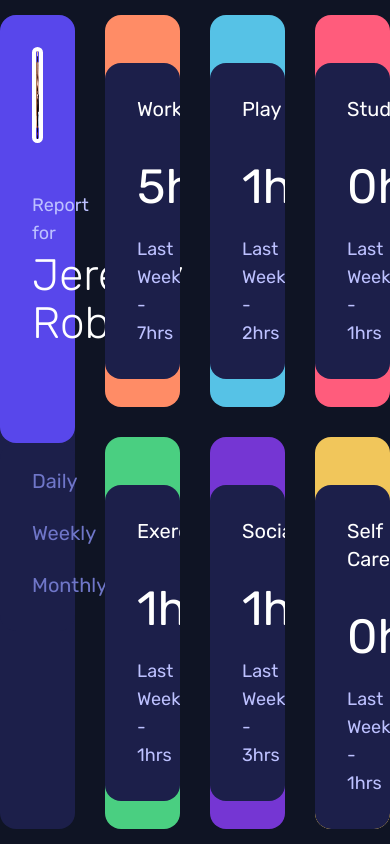
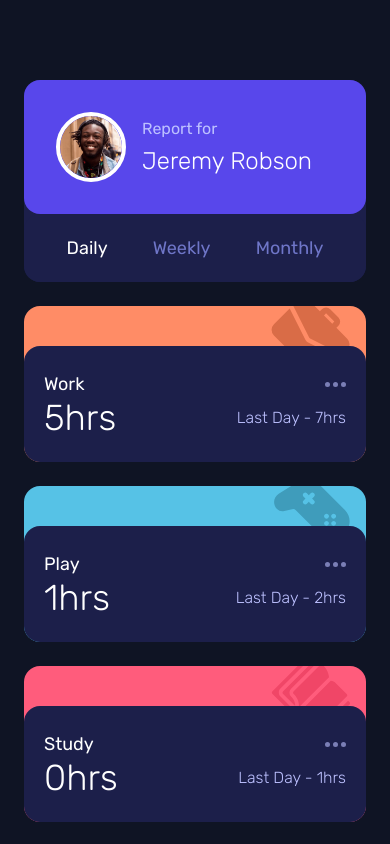
Before and after one commit to utkucanyilmaz/frontendmentor-challenges, a React (Vite) app: page / in a window 390 px wide. Shown: the top 844 px of the page. Built offline with nearby package versions, Linux system fonts and the light colour scheme.

Commit message:
add responsive design, active timeframe corrected

```diff
--- a/src/App.jsx
+++ b/src/App.jsx
@@ -5,8 +5,6 @@ import { useState, useEffect } from "react";
 function App() {
   const [data, setData] = useState([]);
   const [timeframe, setTimeFrame] = useState("daily");
-
-  console.log(timeframe);
 
   const getData = () => {
     fetch("/src/data.json")
@@ -23,8 +21,8 @@ function App() {
   }, []);
 
   return (
-    <div className="flex items-center justify-center h-screen">
-      <section className="container mx-auto grid grid-cols-4 grid-rows-2 gap-[30px]">
+    <div className="flex items-center justify-center lg:h-screen">
+      <section className="container mx-auto grid grid-cols-1 sm:grid-cols-2 px-6 py-20 lg:py-0 lg:px-4 lg:grid-cols-4 lg:grid-rows-2 gap-6 lg:gap-[30px]">
         <User timeframe={timeframe} setTimeFrame={setTimeFrame} />
         {data &&
           data.map(card => (
@@ -33,8 +31,27 @@ function App() {
               bg={card.bg}
               bgImage={card.bgImage}
               title={card.title}
-              current={card.timeframes.daily.current}
-              prev={card.timeframes.daily.previous}
+              typeOfLast={
+                timeframe === "daily"
+                  ? "Day"
+                  : timeframe === "weekly"
+                  ? "Week"
+                  : "Month"
+              }
+              current={
+                timeframe === "daily"
+                  ? card.timeframes.daily.current
+                  : timeframe === "weekly"
+                  ? card.timeframes.weekly.current
+                  : card.timeframes.monthly.current
+              }
+              prev={
+                timeframe === "daily"
+                  ? card.timeframes.daily.previous
+                  : timeframe === "weekly"
+                  ? card.timeframes.weekly.previous
+                  : card.timeframes.monthly.previous
+              }
             />
           ))}
       </section>
--- a/src/components/Button.jsx
+++ b/src/components/Button.jsx
@@ -1,10 +1,14 @@
-export default function Button({ children, timeframe, setTimeFrame }) {
+export default function Button({ children, setTimeFrame, timeframe }) {
   return (
     <button
       onClick={() => {
         setTimeFrame(() => children.toLowerCase());
       }}
-      className="text-neutral-desaturated-blue hover:text-white text-xl"
+      className={`transition-colors text-neutral-desaturated-blue hover:text-white text-lg lg:text-xl ${
+        timeframe === children.toLowerCase()
+          ? "text-white"
+          : "text-neutral-desaturated-blue"
+      }`}
     >
       {children}
     </button>
--- a/src/components/Card.jsx
+++ b/src/components/Card.jsx
@@ -1,12 +1,20 @@
-export default function Card({ title, current, prev, bg, bgImage }) {
+export default function Card({
+  title,
+  current,
+  prev,
+  bg,
+  bgImage,
+  typeOfLast,
+}) {
   return (
     <div
-      className={`cursor-pointer rounded-2xl ${bg} relative before:absolute before:content-[url('${bgImage}')] before:top-0 before:right-4 overflow-hidden `}
+      style={{ backgroundImage: `url('${bgImage}')` }}
+      className={`cursor-pointer rounded-2xl ${bg} bg-no-repeat bg-[top_-0.5rem_right_1rem] flex flex-col justify-end`}
     >
-      <div className="pt-12 flex flex-col justify-end ">
-        <div className="flex flex-col gap-y-10 bg-neutral-dark-blue p-8 text-white rounded-2xl transition-colors hover:bg-neutral-desaturated-blue z-10">
+      <div className="pt-10 lg:pt-12 flex flex-col justify-end ">
+        <div className="flex flex-col lg:gap-y-10 bg-neutral-dark-blue px-5 py-6 lg:p-8 text-white rounded-2xl transition-colors hover:bg-neutral-desaturated-blue">
           <div className="flex justify-between ">
-            <p className="text-xl ">{title}</p>
+            <p className="text-lg lg:text-xl ">{title}</p>
             <button>
               <img
                 className="transition-opacity opacity-60 hover:opacity-100"
@@ -15,9 +23,9 @@ export default function Card({ title, current, prev, bg, bgImage }) {
               />
             </button>
           </div>
-          <div className="flex flex-col gap-y-6">
-            <p className="text-5xl">{`${current}hrs`}</p>
-            <p className="text-lg text-neutral-pale-blue">{`Last Week - ${prev}hrs`}</p>
+          <div className="flex flex-row justify-between items-center lg:items-start lg:flex-col gap-y-6">
+            <p className="text-4xl sm:text-3xl font-thin lg:text-6xl">{`${current}hrs`}</p>
+            <p className="text-base font-thin lg:text-lg text-neutral-pale-blue">{`Last ${typeOfLast} - ${prev}hrs`}</p>
           </div>
         </div>
       </div>
--- a/src/components/User.jsx
+++ b/src/components/User.jsx
@@ -2,22 +2,23 @@ import Button from "./Button";
 
 export default function User({ timeframe, setTimeFrame }) {
   return (
-    <div className="bg-neutral-dark-blue rounded-2xl row-span-2">
-      <div className="bg-primary-blue px-8 pt-8 py-24 flex flex-col gap-y-12 rounded-2xl">
+    <div className="bg-neutral-dark-blue rounded-2xl lg:row-span-2 sm:col-span-2 lg:col-span-1">
+      <div className="bg-primary-blue p-8 lg:pb-24 flex flex-row items-center lg:items-start lg:flex-col gap-x-4 lg:gap-y-12 rounded-2xl">
         <img
-          className="border-4 border-white rounded-full h-24 w-24"
+          className="border-4 border-white rounded-full h-[70px] w-[70px] lg:h-24 lg:w-24"
           src="/assets/images/image-jeremy.png"
           alt=""
         />
         <div className="flex flex-col gap-y-1">
-          <p className="text-neutral-pale-blue text-lg">Report for</p>
-          <p className="text-white text-[44px] leading-[3rem]  font-light">
-            Jeremy <br />
-            Robson
+          <p className="text-neutral-pale-blue text-base lg:text-lg">
+            Report for
+          </p>
+          <p className="text-white text-2xl lg:text-[44px] lg:leading-[3rem]  font-light">
+            Jeremy Robson
           </p>
         </div>
       </div>
-      <div className="flex flex-col items-start justify-center bg-neutral-dark-blue px-8 pb-8 pt-6 rounded-2xl gap-y-6">
+      <div className="flex flex-row lg:flex-col items-start justify-around lg:justify-center bg-neutral-dark-blue p-5 lg:p-8 rounded-2xl gap-y-6">
         <Button timeframe={timeframe} setTimeFrame={setTimeFrame}>
           Daily
         </Button>
--- a/src/data.json
+++ b/src/data.json
@@ -3,7 +3,7 @@
     "id": 1,
     "title": "Work",
     "bg": "bg-primary-light-orange",
-    "bgImage": "./assets/images/icon-work.svg",
+    "bgImage": "/assets/images/icon-work.svg",
     "timeframes": {
       "daily": {
         "current": 5,
@@ -23,7 +23,7 @@
     "id": 2,
     "title": "Play",
     "bg": "bg-primary-soft-blue",
-    "bgImage": "./assets/images/icon-play.svg",
+    "bgImage": "/assets/images/icon-play.svg",
     "timeframes": {
       "daily": {
         "current": 1,
```
Also changed, not shown: tailwind.config.cjs (+8 -0 lines).
